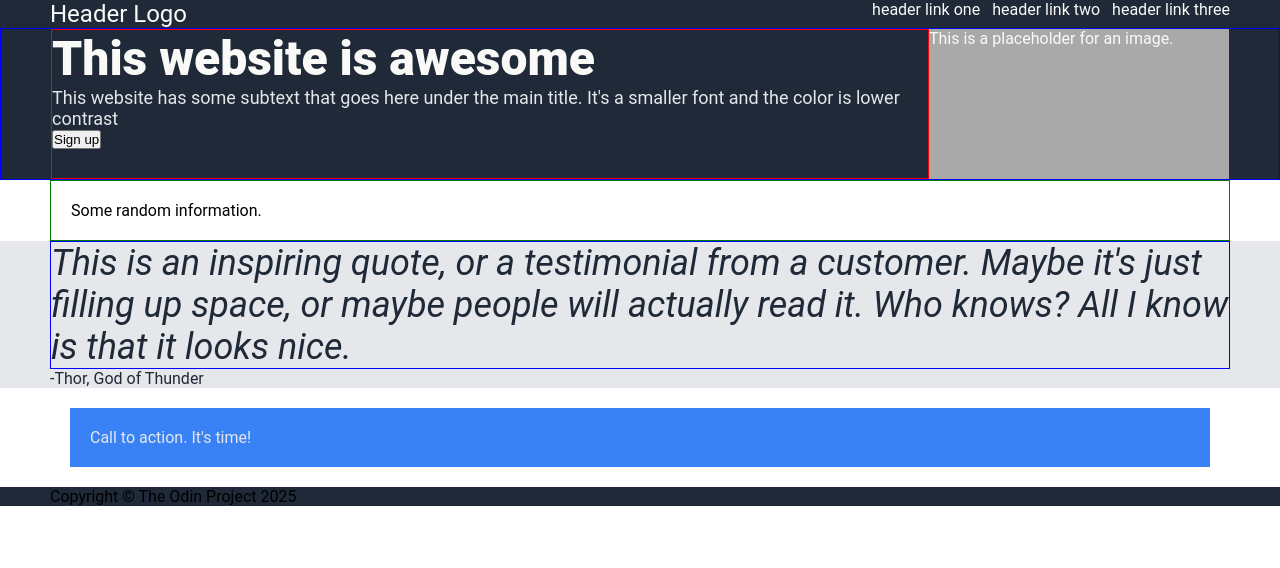
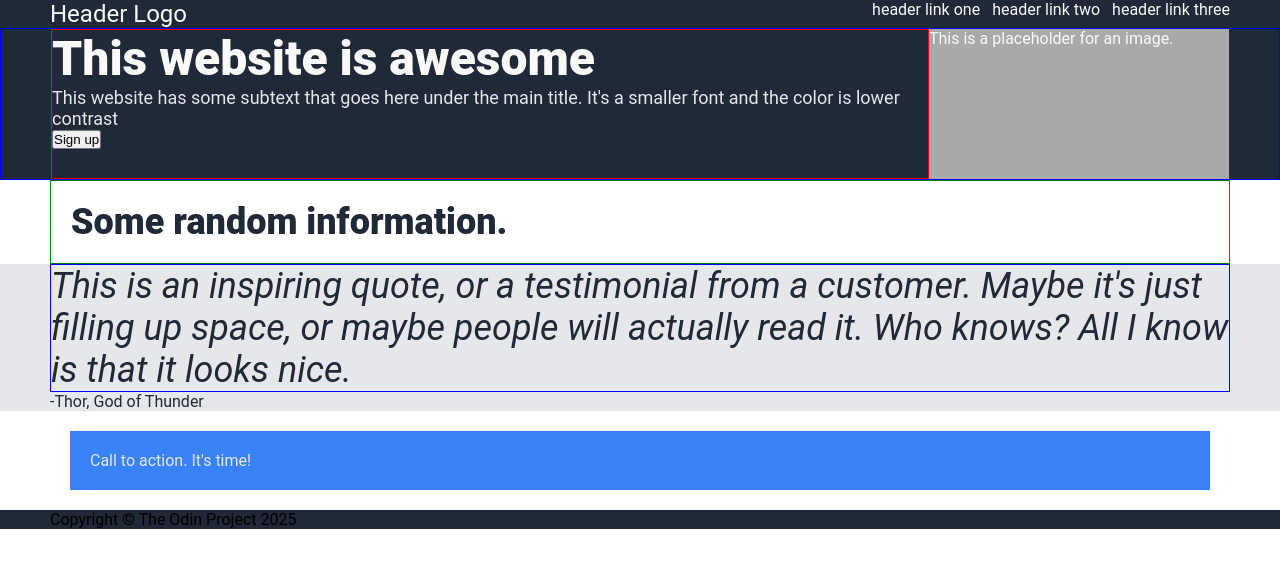
Before and after one commit to tsultan16/odin-landing-page, a plain HTML site: page index.html in a window 1280 px wide. Drawn offline with Linux system fonts and the light colour scheme.

Commit message:
updated content 1 title style

```diff
--- a/style.css
+++ b/style.css
@@ -87,6 +87,9 @@ a {
 }
 
 .content-title {
+    font-size: 36px;
+    font-weight: 900;
+    color: #1F2937;
     border: 1px solid green;
     padding: 20px;
 }
```
